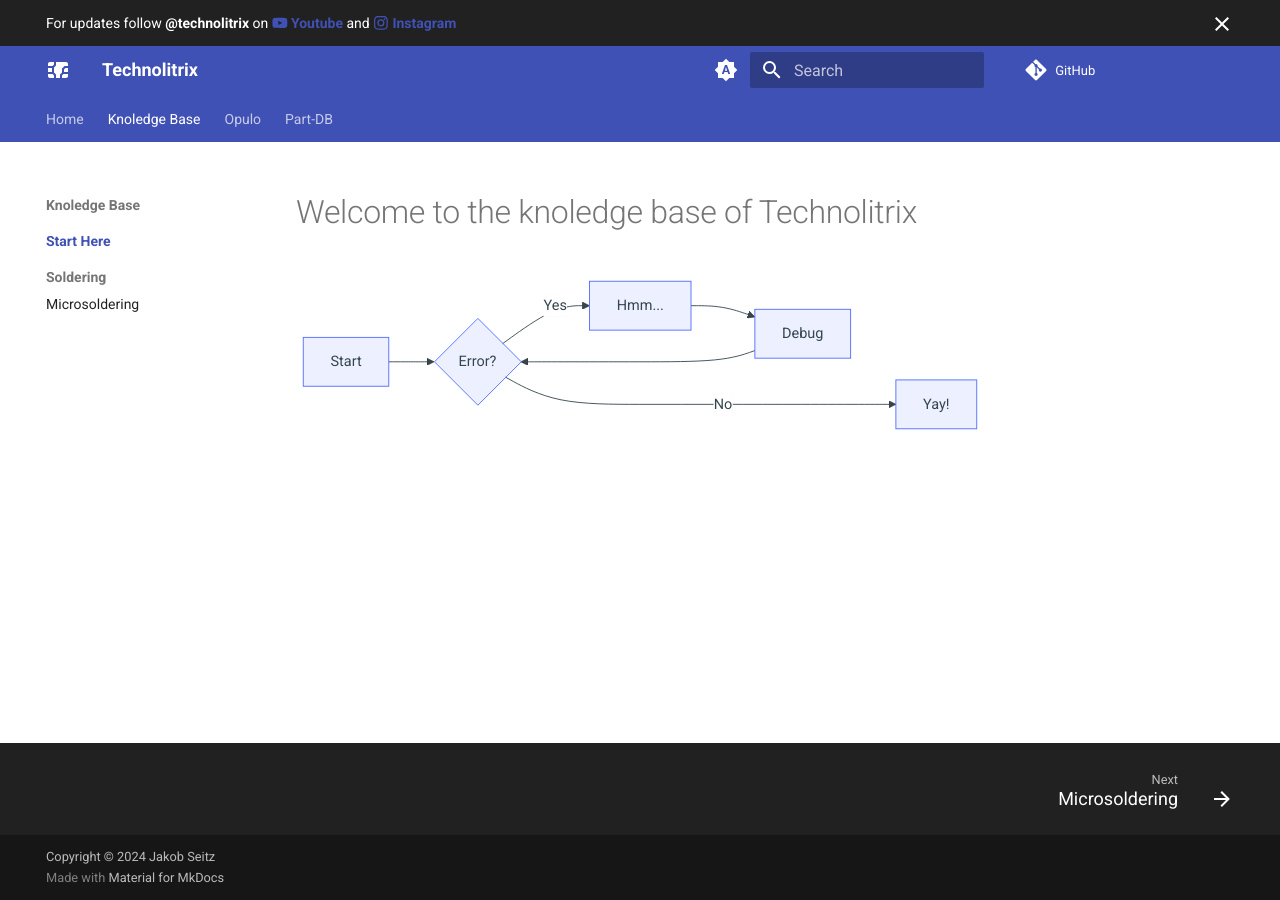
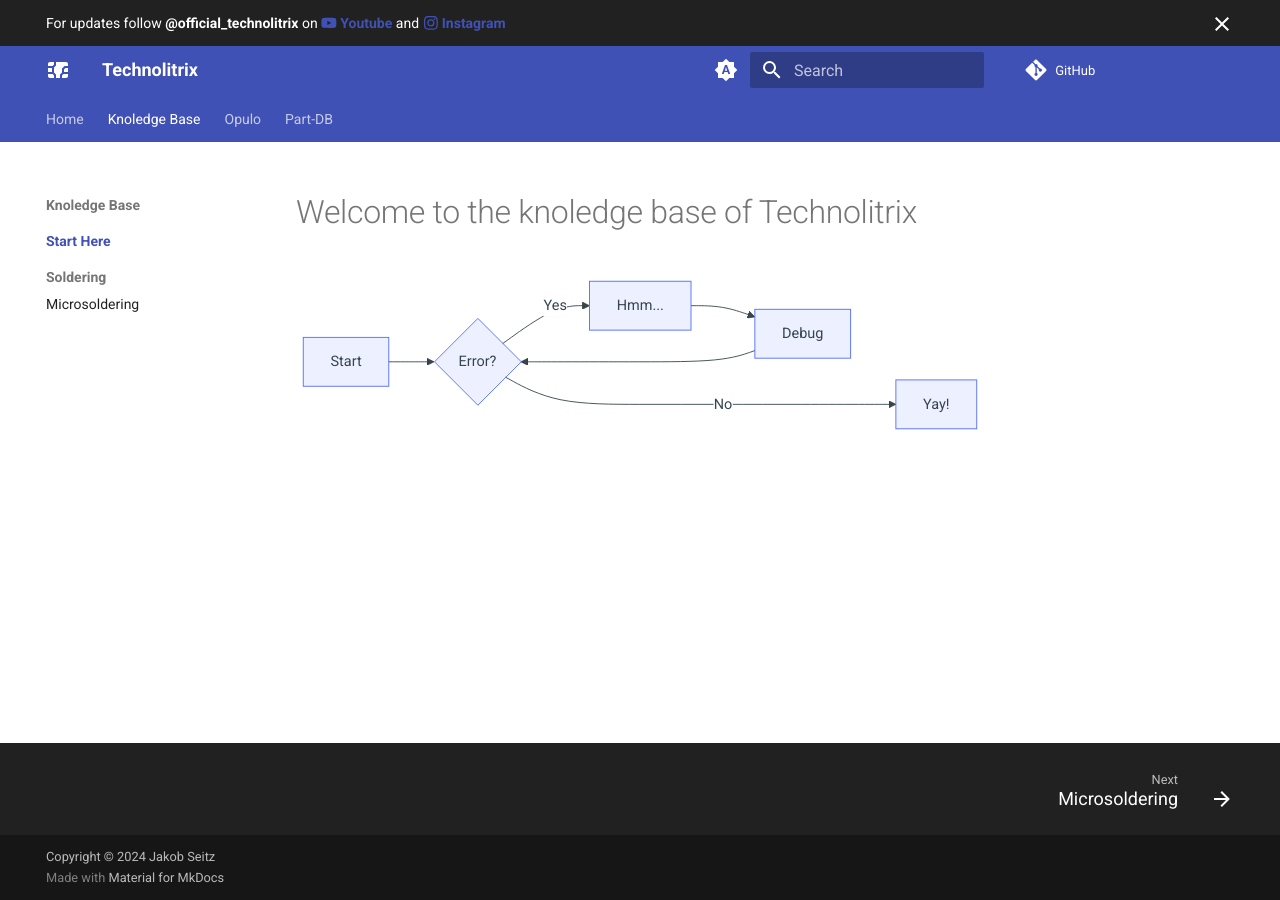
Before and after one commit to Technolitix/docs, an MkDocs documentation site: the page built from docs/index.md, in a window 1280 px wide. Built offline with MkDocs 1.6.1 and Material for MkDocs 9.7.7, drawn with Linux system fonts in a browser that asks for light colours.

Commit message:
Update main.html

```diff
--- a/overrides/main.html
+++ b/overrides/main.html
@@ -12,15 +12,15 @@
 
 <!-- Announcement bar -->
 {% block announce %}
-  For updates follow <strong>@technolitrix</strong> on
-  <a rel="me" href="https://www.youtube.com/@jcs-fpv">
+  For updates follow <strong>@official_technolitrix</strong> on
+  <a rel="me" href="https://www.youtube.com/@official_technolitrix">
     <span class="twemoji youtube">
       {% include ".icons/fontawesome/brands/youtube.svg" %}
     </span>
     <strong>Youtube</strong>
   </a>
   and
-  <a href="https://www.instagram.com/technolitrix">
+  <a href="https://www.instagram.com/official_technolitrix">
     <span class="twemoji instagram">
       {% include ".icons/fontawesome/brands/instagram.svg" %}
     </span>
```
